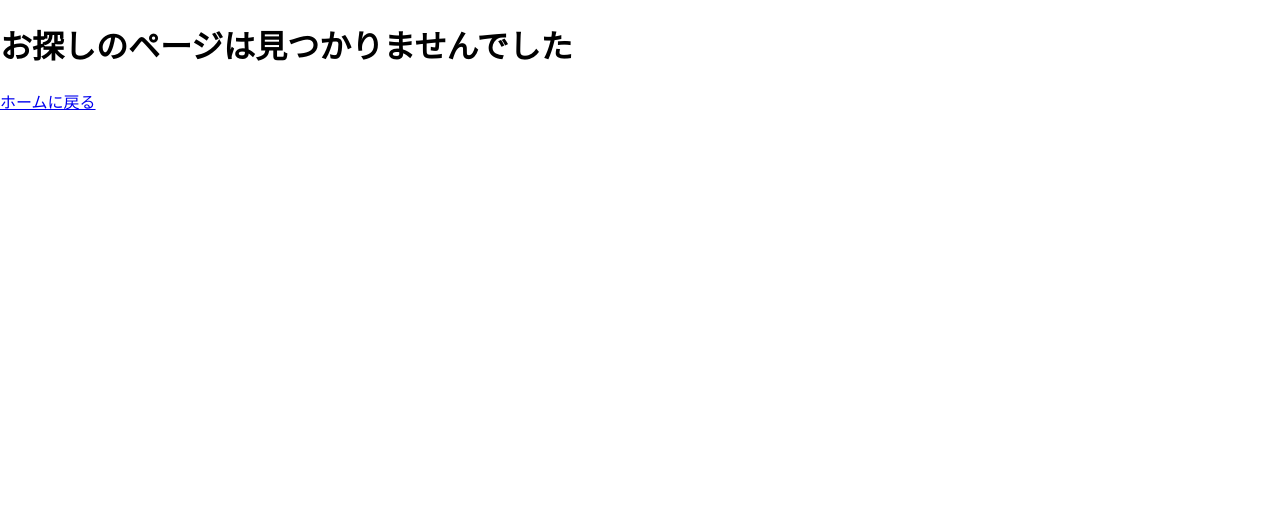
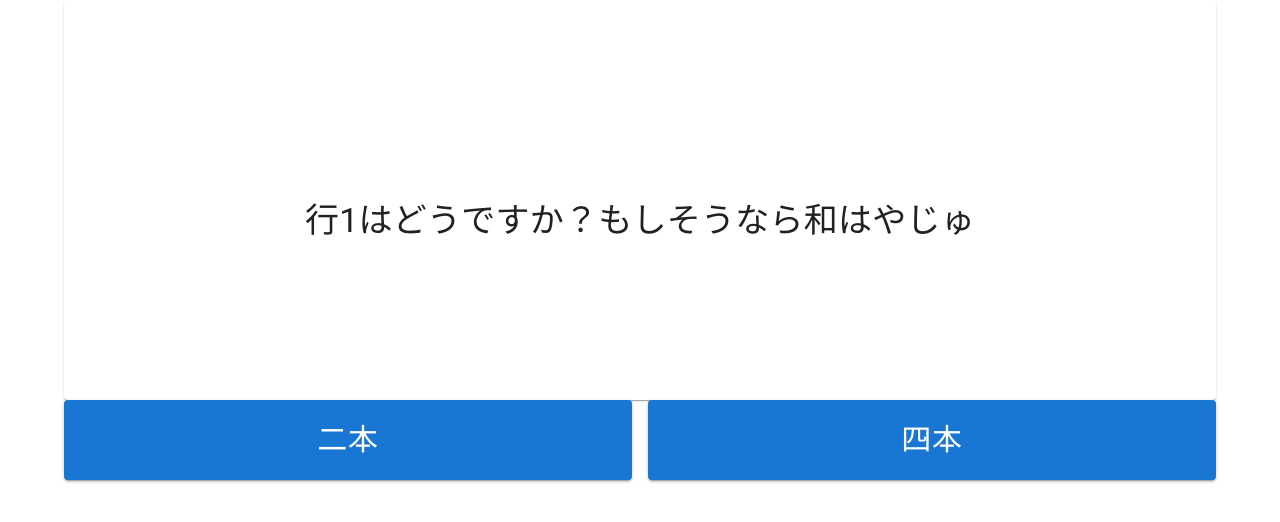
Before and after one commit to hamhamburger/easy-diagram-form, a React (Create React App) app: page /start in a window 1280 px wide. Shown: the top 522 px of the page. Built offline with nearby package versions, Linux system fonts and the light colour scheme.

Commit message:
create Answer page stable

```diff
--- a/src/App.js
+++ b/src/App.js
@@ -5,9 +5,9 @@ import HomePage from './components/pages/HomePage';
 
 import NotFound from './components/pages/NotFound';
 
-import QuestionPage from './components/pages/QuestionPage';
+import QuestionCreatePage from './components/pages/QuestionCreatePage';
 
-
+import AnswerPage from './components/pages/AnswerPage';
 
 
 
@@ -22,8 +22,8 @@ function App() {
 
       <Routes>
 
-
-       <Route path='/create' element={<QuestionPage />}></Route>
+      <Route path='/start' element={<AnswerPage />}></Route>
+       <Route path='/create' element={<QuestionCreatePage />}></Route>
        <Route path='/home' element={<HomePage />}></Route>
        <Route path="*" element={<NotFound />} />
       </Routes>
--- a/src/components/blocks/Footer.js
+++ b/src/components/blocks/Footer.js
@@ -25,10 +25,10 @@ const Footer = ({onClickAdd})=>{
 
       >
         <BottomNavigationAction label="About" icon={<RestoreIcon />}
-        onClick={()=>navigate("/home")}/>
+        onClick={()=>navigate("/create")}/>
         <BottomNavigationAction label="作成する" icon={<AddIcon />}
           onClick={onClickAdd}/>
-        <BottomNavigationAction label="Home" icon={<LocationOnIcon />} />
+        <BottomNavigationAction label="Home" icon={<LocationOnIcon />} onClick={()=>navigate("/start")}/>
       </BottomNavigation>
     </Box>
 
--- a/src/components/blocks/QuestionDialog.js
+++ b/src/components/blocks/QuestionDialog.js
@@ -6,7 +6,7 @@ import DialogActions from '@mui/material/DialogActions';
 import DialogContent from '@mui/material/DialogContent';
 import DialogContentText from '@mui/material/DialogContentText';
 import DialogTitle from '@mui/material/DialogTitle';
-import QuestionForm from '../parts/QuestionForm';
+import QuestionForm from '../parts/create/QuestionForm';
 
 const buttonStyle={position:"absolute",top:"30px",left:"30px",  zIndex:10}
 
--- /dev/null
+++ b/src/components/pages/AnswerPage.js
@@ -0,0 +1,152 @@
+import React,{useState,useCallback} from 'react';
+import { styled } from '@mui/material/styles';
+import Result from '../parts/play/Result';
+import { Button,Container,Box,Paper,Grid } from '@mui/material';
+import QuestionArea from '../parts/play/QuestionArea';
+
+const Item = styled(Paper)(({ theme }) => ({
+  backgroundColor: theme.palette.mode === 'dark' ? '#1A2027' : '#fff',
+  ...theme.typography.body2,
+  padding: theme.spacing(1),
+  textAlign: 'center',
+  color: theme.palette.text.secondary,
+}));
+
+const questions = [
+  {
+      "id": "0",
+      "label": "やっぱり？",
+      "type": "question",
+      "arrows": []
+  },
+  {
+      "id": "1",
+      "label": "\n行1はどうですか？もしそうなら和はやじゅ",
+      "type": "question",
+      "arrows": [
+          {
+              "answer": "二本",
+              "to": "3"
+          },
+          {
+              "answer": "四本",
+              "to": "2"
+          },
+
+      ]
+  },
+  {
+      "id": "2",
+      "label": "可愛い?",
+      "type": "question",
+      "arrows": [
+          {
+              "answer": "はい",
+              "to": "5"
+          },
+          {
+              "answer": "いいえ",
+              "to": "6"
+          }
+      ]
+  },
+  {
+      "id": "3",
+      "label": "人間?　機械?",
+      "type": "question",
+      "arrows": [
+          {
+              "answer": "人間",
+              "to": "4"
+          },
+          {
+              "answer": "機械",
+              "to": "7"
+          }
+      ]
+  },
+  {
+      "id": "4",
+      "label": "人ですね\n",
+      "type": "result"
+  },
+  {
+      "id": "5",
+      "label": "猫だね",
+      "type": "result"
+  },
+  {
+      "id": "6",
+      "label": "私だ",
+      "type": "result"
+  },
+  {
+      "id": "7",
+      "label": "ペッパー君？",
+      "type": "result"
+  }
+]
+
+
+const AnswerPage = ()=>{
+
+
+  const [currentQuestionIndex, setCurrentQuestionIndex] = useState(1)
+  const [questionHistory, setQuestionHistory] = useState([1])
+
+  const currentQuestion = questions.find((question) => question.id == currentQuestionIndex)
+  const pushHistory = useCallback(
+    (id) => {
+      setQuestionHistory(questionHistory.push(currentQuestion))
+      console.log(questionHistory)
+    },
+    [setQuestionHistory,questionHistory]
+  )
+  const goTo = (id) => {
+    setCurrentQuestionIndex(id)
+    pushHistory(id)
+  }
+
+
+
+  if(currentQuestion.type === 'result'){
+
+
+
+      return(<Result message={currentQuestion.label} />)
+
+
+
+  }
+
+  else{
+      return (
+        <Box sx={{height:"100vh",display: "flex",flexFlow:"column",justifyContent: "space-between"}}>
+
+                  <Box sx={{flex:1}}>
+                    <QuestionArea question={currentQuestion.label}/>
+
+                  </Box>
+                  <Container sx={{flex:1}}>
+                    <Grid container rowSpacing={2} columnSpacing={2}>
+                      {
+                        currentQuestion.arrows.map((arrow=>{
+                          return(
+                            <Grid item xs={12} sm={6} >
+                                <Button variant="contained" fullWidth sx={{height:"80px",fontSize:"30px"}} onClick={()=>goTo(arrow.to)}>
+                                  {arrow.answer}
+                                </Button>
+                            </Grid>
+                          )
+                        }))
+                      }
+                    </Grid>
+                  </Container>
+
+
+      </Box>)
+    }
+
+
+}
+  export default AnswerPage
--- a/src/components/pages/HomePage.js
+++ b/src/components/pages/HomePage.js
@@ -1,8 +1,5 @@
 import React from "react";
 
-import ReactFlow, { MiniMap, Controls, addEdge, applyEdgeChanges, applyNodeChanges } from 'react-flow-renderer';
-import { useCallback, useState } from 'react';
-import TextUpdaterNode from "../organisms/TextUpdaterNode";
 import TestComponent from "../TestComponent";
 
 
--- a/src/components/pages/QuestionPage.js
+++ b/src/components/pages/QuestionCreatePage.js
@@ -19,7 +19,7 @@ const Style = {
 
 
 
-const QuestionPage = ()=>{
+const QuestionCreatePage = ()=>{
   return(
     <QuestionDiagram />
   )
@@ -28,4 +28,4 @@ const QuestionPage = ()=>{
 
 
 
-export default QuestionPage
+export default QuestionCreatePage
--- /dev/null
+++ b/src/components/parts/play/QuestionArea.js
@@ -0,0 +1,26 @@
+import { TextField } from '@mui/material';
+import { useCallback } from 'react';
+import { Container,Typography,Paper} from '@mui/material';
+import { Margin } from '@mui/icons-material';
+import { Box } from '../../../../node_modules/@mui/material/index';
+
+
+
+function QuestionArea({ question }) {
+
+
+  return(
+    <Container>
+        <Paper sx={{display: "flex",flexFlow:"column",justifyContent: "center",minHeight:'400px',textAlign:"center"}}>
+
+          <Typography variant="h4"  sx={{whiteSpace: "pre-wrap"}}>
+                    {question}
+          </Typography>
+
+        </Paper>
+
+    </Container>
+
+  );
+}
+export default QuestionArea;
--- /dev/null
+++ b/src/components/parts/play/Result.js
@@ -0,0 +1,24 @@
+
+import { Container,Typography,Paper} from '@mui/material';
+import { AttractionsOutlined, Margin } from '@mui/icons-material';
+import { Box } from '../../../../node_modules/@mui/material/index';
+
+
+
+function Result({message}) {
+  console.log(message)
+  return(
+    <Container>
+        <Paper sx={{display: "flex",flexFlow:"column",justifyContent: "center",minHeight:'400px',textAlign:"center"}}>
+
+          <Typography variant="h4"  sx={{whiteSpace: "pre-wrap"}}>
+                    {message}
+          </Typography>
+
+        </Paper>
+
+    </Container>
+
+  );
+}
+export default Result;
--- a/src/lib/createDataStructure.js
+++ b/src/lib/createDataStructure.js
@@ -17,7 +17,7 @@ function createDataStructure(edges,nodes) {
 
   edges.map((edge) => {
 
-    const question = questions.filter(question => question.id === edge.source)[0]
+    const question = questions.find(question => question.id === edge.source)
     question.arrows.push({
       answer:edge.label,
       to:edge.target
```
Also changed, not shown: src/components/parts/play/ProgressBar.js (added, +29 -0 lines), src/components/parts/create/QuestionForm.js (renamed from src/components/parts/QuestionForm.js).
